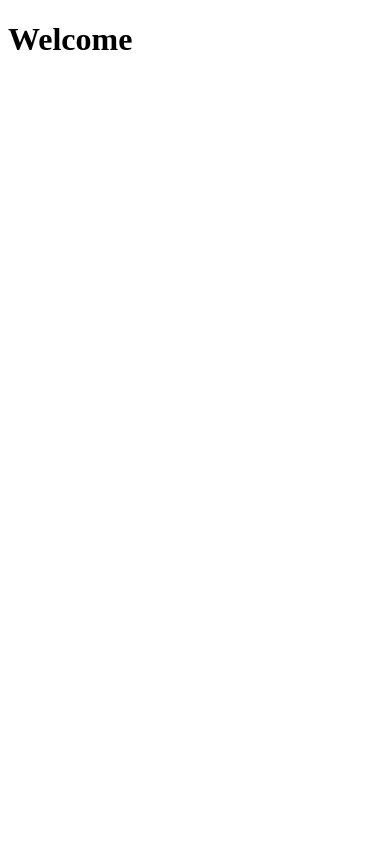
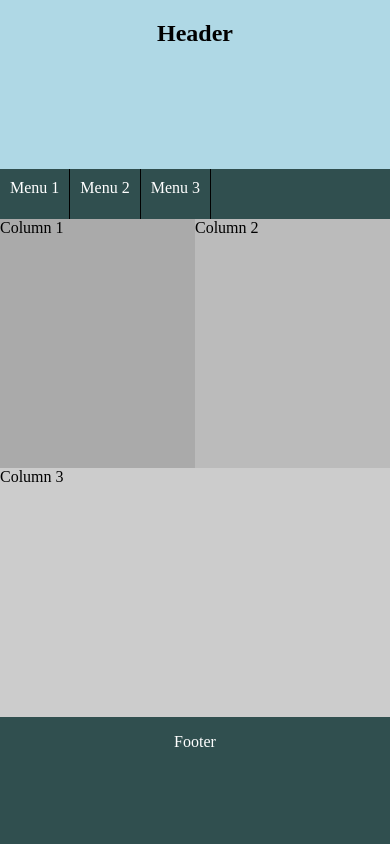
Before and after one commit to fuadmiu/wap-responsive-layout, a plain HTML site: page index.html in a window 390 px wide. Drawn offline with Linux system fonts and the light colour scheme.

Commit message:
Responsive styles added

```diff
--- a/index.html
+++ b/index.html
@@ -8,6 +8,23 @@
     <title>WAP - Responsive Layout</title>
 </head>
 <body>
-    <h1>Welcome</h1>
+    <div class="container">
+        <div class="header">
+            <h2>Header</h2>
+        </div>
+        <div class="menu">
+            <div class="menu-item">Menu 1</div>
+            <div class="menu-item">Menu 2</div>
+            <div class="menu-item">Menu 3</div>
+        </div>
+        <div class="content">
+            <div class="item">Column 1</div>
+            <div class="item">Column 2</div>
+            <div class="item">Column 3</div>
+        </div>
+        <div class="footer">
+            <p>Footer</p>
+        </div>
+    </div>
 </body>
 </html>
--- a/style.css
+++ b/style.css
@@ -0,0 +1,63 @@
+body {
+    margin: 0;
+}
+.container {
+    height: 100vh;
+    display: grid;
+    grid-template-columns: 3fr;
+    grid-template-rows: 20% 50px auto 15%;
+    grid-template-areas:
+        "h h h"
+        "m m m"
+        "c c c"
+        "f f f";
+}
+.header {
+    background-color: rgb(175,216,229);
+}
+.header h2 {
+    grid-area: h;
+    text-align: center;
+}
+.menu, .footer {
+    background-color: rgb(48, 79, 79);
+}
+.menu {
+    grid-area: m;
+    display: flex;
+}
+.menu-item {
+    padding: 10px;
+    color: #fff;
+    border-right: 1px solid #000;
+}
+.content {
+    grid-area: c;
+    display: flex;
+}
+.content .item {
+    flex-grow: 1;
+    background-color: rgb(187, 187, 187);
+}
+.content .item:first-child {
+    background-color: rgb(170, 170, 170);
+}
+.content .item:last-child {
+    background-color: rgb(204, 204, 204);
+}
+.footer {
+    grid-area: f;
+}
+.footer p {
+    text-align: center;
+    color: #fff;
+}
+
+@media screen and (max-width: 600px) {
+    .content {
+        flex-wrap: wrap;
+    }
+    .content .item {
+        flex: 1 1 50%;
+    }
+}
```
